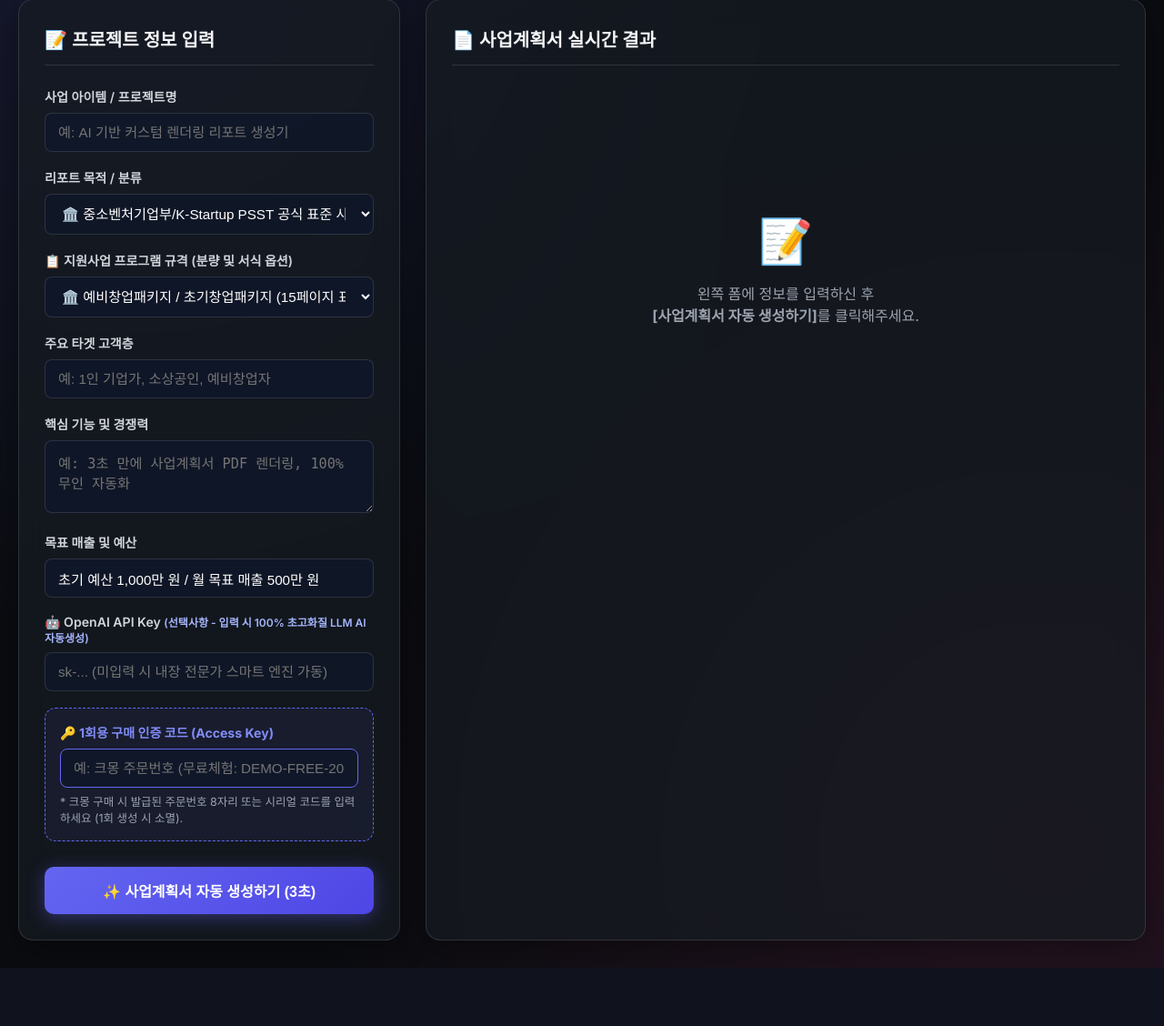
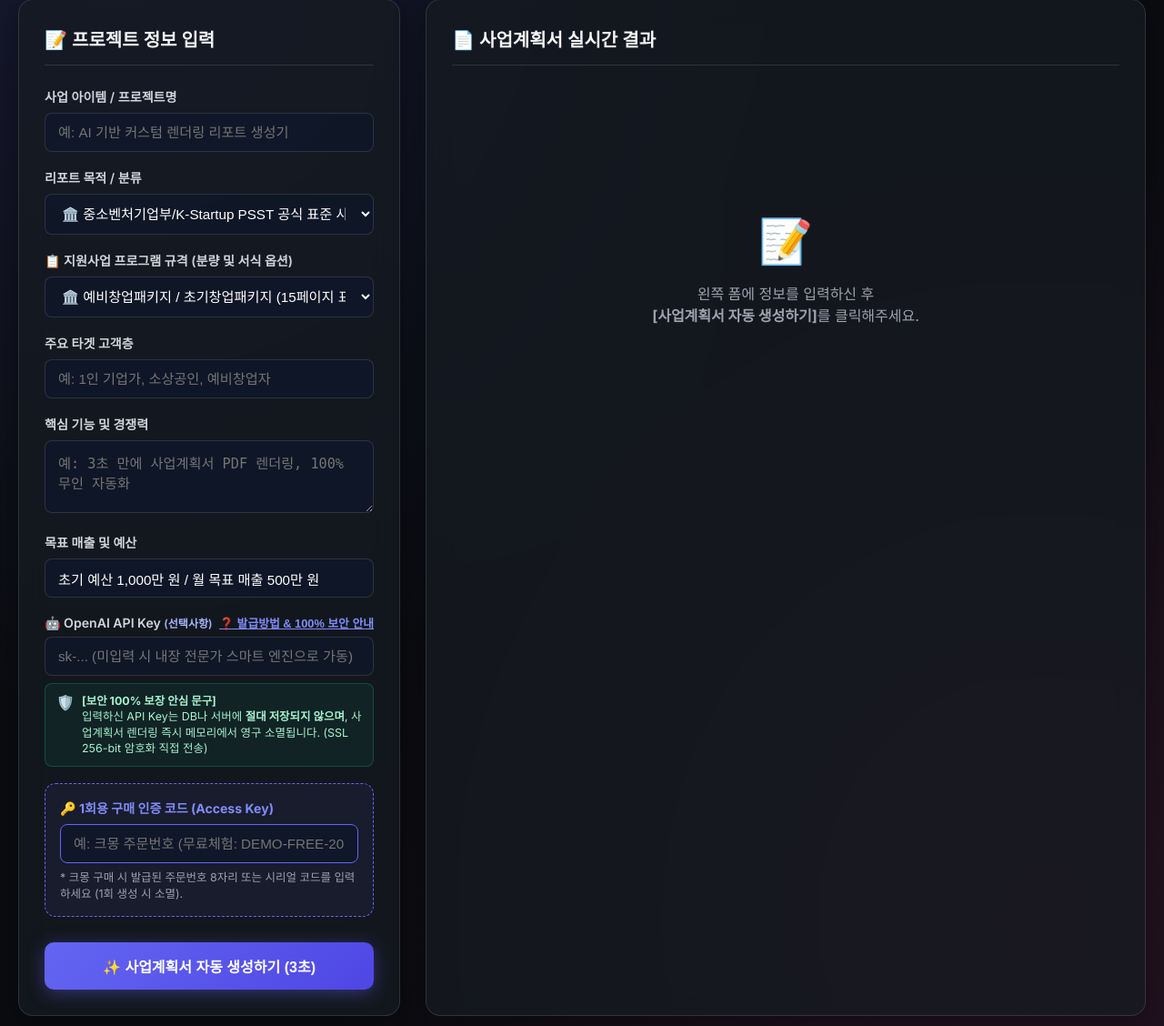
Before and after one commit to kyokun33/solopreneur-automation, a FastAPI app: page / in a window 1280 px wide. Shown: the part 238-1366 px from the top of the page at 91% size. Before the commit the page ends 1302 px from the top, so only its background shows below. Run offline with FastAPI, Linux system fonts and the light colour scheme.

Commit message:
Upgrade v0.99c Beta: Add OpenAI API Key Guide Modal and Security Assurance Card

```diff
--- a/company_state.json
+++ b/company_state.json
@@ -1,6 +1,6 @@
 {
   "companyName": "고고플렉스AI 연구소",
-  "tasksCompleted": 60,
+  "tasksCompleted": 63,
   "knowledgeInjected": 0,
   "lastSessionDate": "2026-08-06",
   "foundedAt": "2026-08-01"
--- a/report_generator/main.py
+++ b/report_generator/main.py
@@ -15,8 +15,8 @@ from generator import generate_business_report
 
 app = FastAPI(
     title="AI Business Report Generator SaaS",
-    description="3분 만에 완성되는 K-Startup 5대 업종 특화 합격 PSST 사업계획서 자동 생성기 (3분시리즈 1 v0.99b Beta)",
-    version="0.9.9b-beta"
+    description="3분 만에 완성되는 K-Startup 5대 업종 특화 합격 PSST 사업계획서 자동 생성기 (3분시리즈 1 v0.99c Beta)",
+    version="0.9.9c-beta"
 )
 
 static_dir = os.path.join(BASE_DIR, "static")
--- a/report_generator/templates/index.html
+++ b/report_generator/templates/index.html
@@ -70,8 +70,22 @@
                     </div>
 
                     <div class="form-group">
-                        <label for="openai_api_key">🤖 OpenAI API Key <span style="font-size:0.75rem; color:#a5b4fc;">(선택사항 - 입력 시 100% 초고화질 LLM AI 자동생성)</span></label>
-                        <input type="password" id="openai_api_key" class="form-control" placeholder="sk-... (미입력 시 내장 전문가 스마트 엔진 가동)">
+                        <div style="display:flex; justify-content:space-between; align-items:center; margin-bottom:6px;">
+                            <label for="openai_api_key" style="margin-bottom:0;">🤖 OpenAI API Key <span style="font-size:0.75rem; color:#a5b4fc;">(선택사항)</span></label>
+                            <button type="button" onclick="openKeyHelpModal()" style="background:none; border:none; color:#818cf8; font-size:0.8rem; cursor:pointer; font-weight:600; text-decoration:underline;">
+                                ❓ 발급방법 & 100% 보안 안내
+                            </button>
+                        </div>
+                        <input type="password" id="openai_api_key" class="form-control" placeholder="sk-... (미입력 시 내장 전문가 스마트 엔진으로 가동)">
+
+                        <!-- 🔒 Security Assurance Card -->
+                        <div style="background: rgba(16, 185, 129, 0.08); border: 1px solid rgba(16, 185, 129, 0.3); border-radius: 8px; padding: 10px 12px; margin-top: 8px; display: flex; align-items: flex-start; gap: 8px;">
+                            <span style="font-size: 1rem;">🛡️</span>
+                            <div style="font-size: 0.78rem; color: #a7f3d0; line-height: 1.4;">
+                                <strong>[보안 100% 보장 안심 문구]</strong><br>
+                                입력하신 API Key는 DB나 서버에 <strong>절대 저장되지 않으며</strong>, 사업계획서 렌더링 즉시 메모리에서 영구 소멸됩니다. (SSL 256-bit 암호화 직접 전송)
+                            </div>
+                        </div>
                     </div>
 
                     <div class="form-group" style="background:rgba(99,102,241,0.08); padding:16px; border-radius:12px; border:1px dashed #6366f1;">
@@ -134,12 +148,57 @@
         </div>
     </div>
 
+    <!-- 🤖 OpenAI API Key Guide & Security Modal -->
+    <div id="keyHelpModal" style="display:none; position:fixed; top:0; left:0; width:100%; height:100%; background:rgba(15,23,42,0.85); backdrop-filter:blur(6px); z-index:9999; justify-content:center; align-items:center;">
+        <div style="background:#1e293b; border:1px solid #475569; border-radius:16px; width:90%; max-width:540px; padding:24px; color:#f8fafc; box-shadow:0 20px 25px -5px rgba(0,0,0,0.5);">
+            <div style="display:flex; justify-content:space-between; align-items:center; border-bottom:1px solid #334155; padding-bottom:12px; margin-bottom:16px;">
+                <h3 style="margin:0; font-size:1.2rem; color:#818cf8;">🤖 OpenAI API Key 발급방법 & 100% 보안 안내</h3>
+                <button onclick="closeKeyHelpModal()" style="background:none; border:none; color:#94a3b8; font-size:1.4rem; cursor:pointer;">&times;</button>
+            </div>
+
+            <div style="font-size:0.9rem; line-height:1.6; color:#cbd5e1;">
+                <h4 style="color:#38bdf8; margin-top:0;">📌 어디서 API Key를 발급받나요?</h4>
+                <p style="margin-bottom:10px;">OpenAI 공식 개발자 센터에서 1분 만에 발급받으실 수 있습니다:</p>
+                <a href="https://platform.openai.com/api-keys" target="_blank" style="display:inline-block; background:#4338ca; color:#fff; padding:8px 16px; border-radius:8px; text-decoration:none; font-weight:600; font-size:0.85rem; margin-bottom:16px;">
+                    🔗 OpenAI 공식 API Keys 페이지 이동 ➔
+                </a>
+
+                <h4 style="color:#38bdf8; margin-top:10px;">📋 발급 3단계 순서</h4>
+                <ol style="padding-left:20px; margin-bottom:16px;">
+                    <li>위 버튼을 눌러 OpenAI 개발자 센터 로그인</li>
+                    <li><strong>[+ Create new secret key]</strong> 버튼 클릭</li>
+                    <li>생성된 <code>sk-...</code> 키를 복사하여 본 웹사이트 입력창에 붙여넣기</li>
+                </ol>
+
+                <div style="background:rgba(16,185,129,0.12); border:1px solid #10b981; border-radius:10px; padding:12px; margin-top:12px;">
+                    <h4 style="color:#34d399; margin:0 0 6px 0; font-size:0.95rem;">🛡️ 유출 걱정 ZERO (100% 보안 약속)</h4>
+                    <ul style="margin:0; padding-left:18px; font-size:0.82rem; color:#a7f3d0;">
+                        <li><strong>저장 0%</strong>: 입력하신 Key는 DB나 파일에 절대 기록 및 저장되지 않습니다.</li>
+                        <li><strong>즉시 소멸</strong>: 보고서 생성이 완료되는 순간 메모리 세션에서 영구 파기됩니다.</li>
+                        <li><strong>암호화 전송</strong>: HTTPS SSL 256-bit 통신을 통해 OpenAI 공식 서버로만 전달됩니다.</li>
+                    </ul>
+                </div>
+            </div>
+
+            <div style="text-align:right; margin-top:20px;">
+                <button onclick="closeKeyHelpModal()" style="background:#475569; border:none; color:#fff; padding:8px 20px; border-radius:8px; cursor:pointer; font-weight:600;">닫기</button>
+            </div>
+        </div>
+    </div>
+
     <form id="downloadForm" action="/api/download-md" method="POST" style="display:none;">
         <input type="hidden" name="title" id="dlTitle">
         <input type="hidden" name="content" id="dlContent">
     </form>
 
     <script>
+        function openKeyHelpModal() {
+            document.getElementById('keyHelpModal').style.display = 'flex';
+        }
+        function closeKeyHelpModal() {
+            document.getElementById('keyHelpModal').style.display = 'none';
+        }
+
         let currentReportData = null;
 
         document.getElementById('reportForm').addEventListener('submit', async function(e) {
```
Also changed, not shown: CHANGELOG.md, 1 other file.
